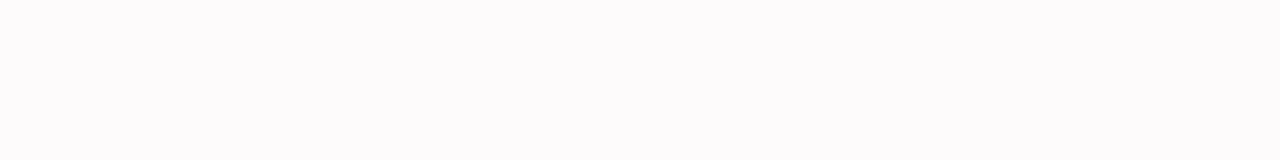
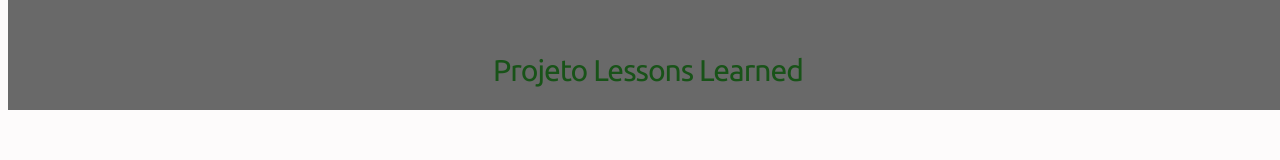
Before and after one commit to gustavo-pd/project-lessons-learned, a website: page index.html in a window 1280 px wide. Drawn offline with Linux system fonts and the light colour scheme.

Commit message:
adicionei o cabeçalho fixo no topo da pag

```diff
--- a/index.html
+++ b/index.html
@@ -9,7 +9,8 @@
 
 </head>
 <body>
-
+    <header id="cabecalho">
+    <h1 id="titulo">Projeto Lessons Learned</h1>
 
 </body>
 </html>
--- a/style.css
+++ b/style.css
@@ -9,9 +9,23 @@ p, li {
 }
 
 h1 {
-    color:blueviolet;
+    color:rgb(24, 83, 24);
     font-size: 30px;
     letter-spacing: -1px;
     line-height: 40px;
     font-weight: 100;
 }
+
+
+header {
+    height: 80px;
+    padding-top: 30px;
+  }
+
+  #cabecalho {
+    position:fixed;
+    top: 0;
+    width: 100%;
+    text-align: center;
+    background-color:dimgray
+  }
```
